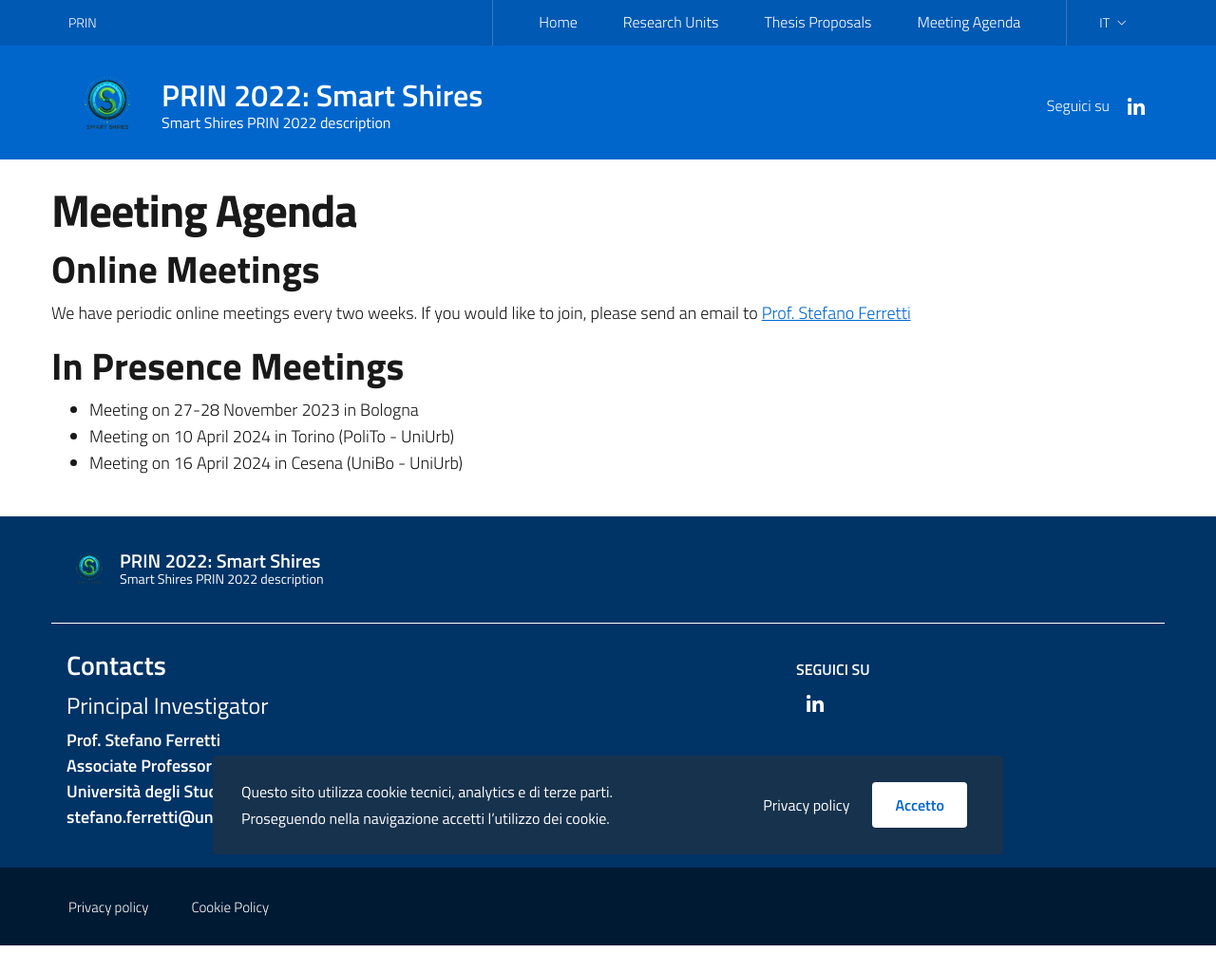
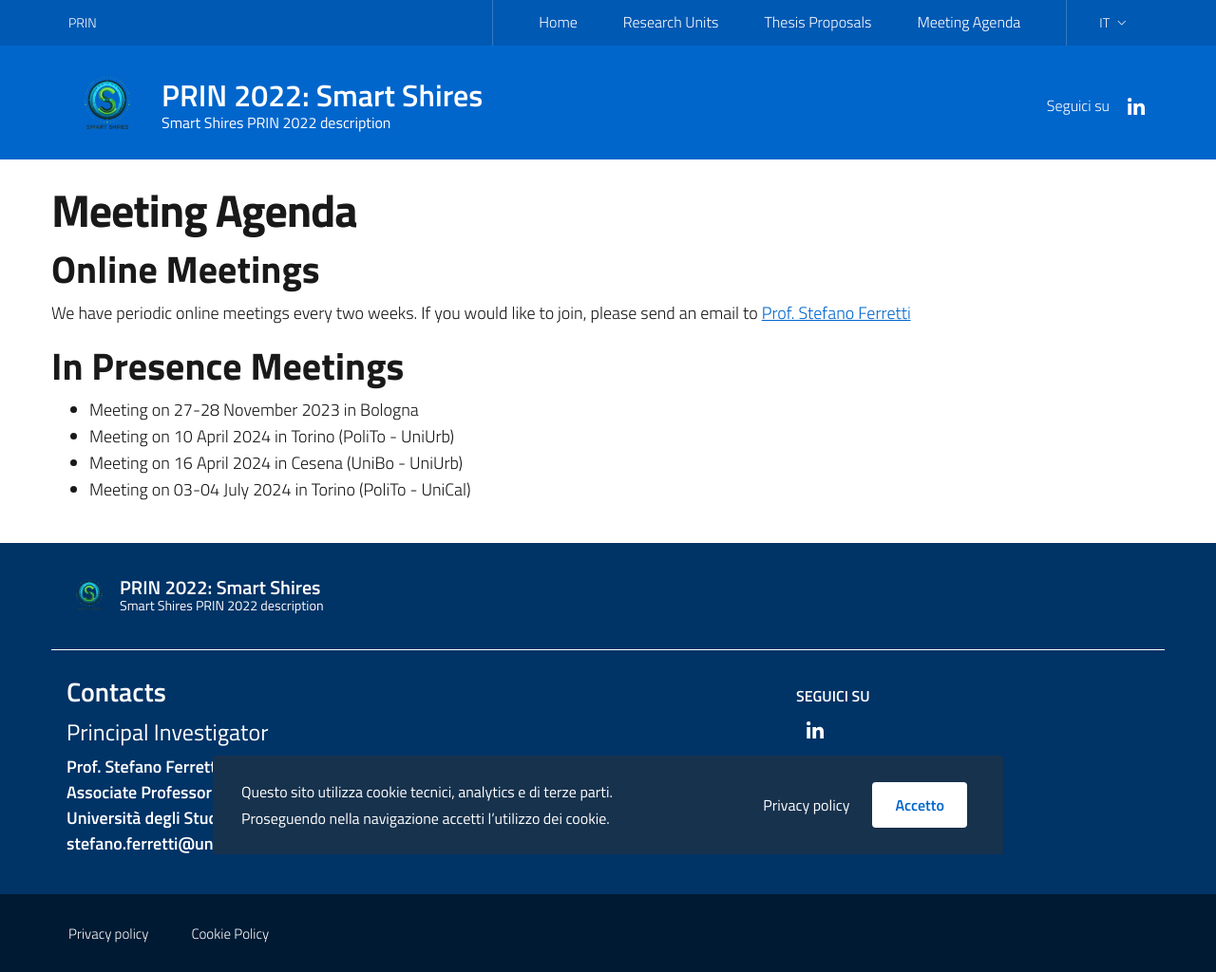
Before and after one commit to smartshires/smartshires.github.io, a Jekyll site: the page built from it/meeting-agenda.md, in a window 1280 px wide. Shown: the whole page at 95% size. Built offline with Jekyll 4.4.1, drawn with Linux system fonts in a browser that asks for light colours; before the commit the page ends 996 px from its top, so only the background shows below that.

Commit message:
Update meeting-agenda.md

```diff
--- a/it/meeting-agenda.md
+++ b/it/meeting-agenda.md
@@ -15,3 +15,4 @@ We have periodic online meetings every two weeks. If you would like to join, ple
 - Meeting on 27-28 November 2023 in Bologna
 - Meeting on 10 April 2024 in Torino (PoliTo - UniUrb)
 - Meeting on 16 April 2024 in Cesena (UniBo - UniUrb)
+- Meeting on 03-04 July 2024 in Torino (PoliTo - UniCal)
```
